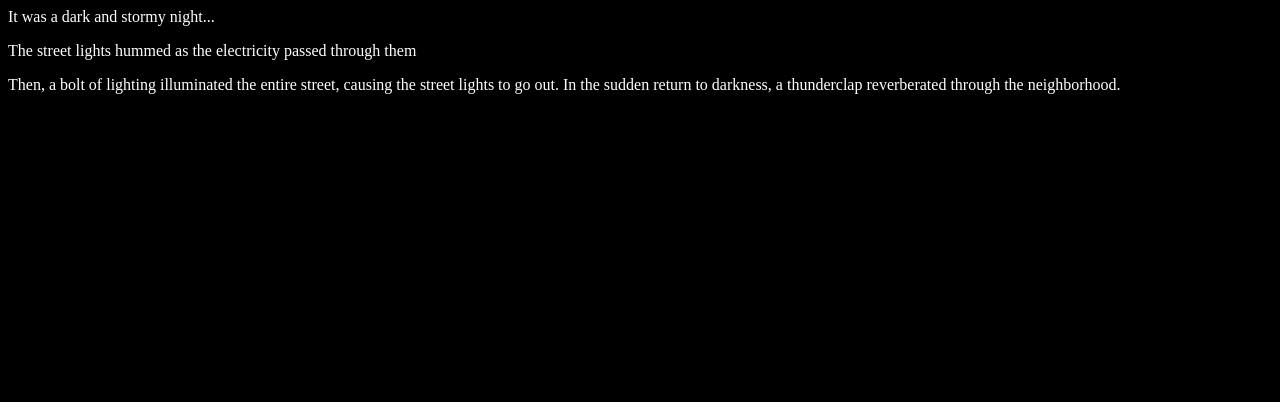
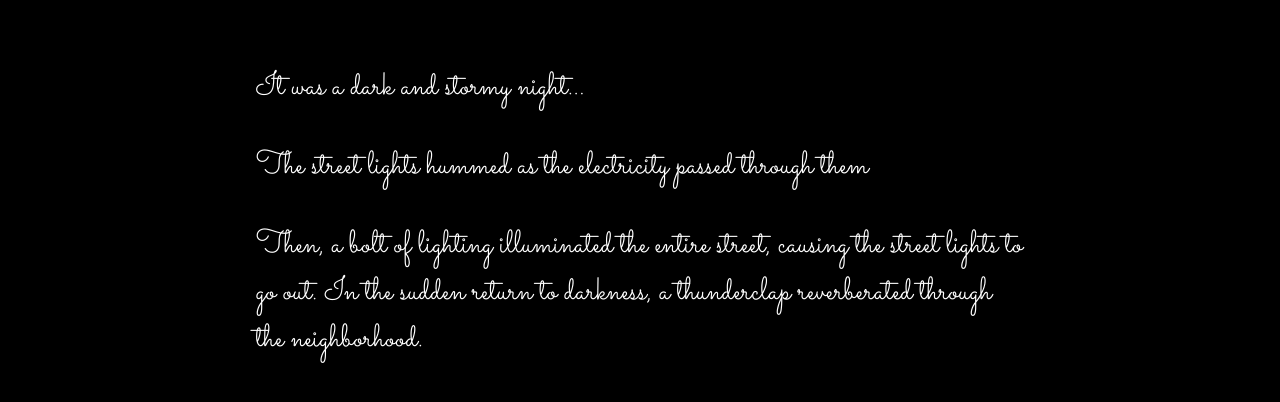
Before and after one commit to crazyblue83/fireside-story, a plain HTML site: page index.html in a window 1280 px wide. Drawn offline with Linux system fonts and the light colour scheme.

Commit message:
added font Sacramento to CSS

```diff
--- a/index.html
+++ b/index.html
@@ -1,6 +1,6 @@
 <html>
   <head>
-    <link rel="stylesheet" type="text/css" href="style.css">
+    <link rel="stylesheet" type="text/css" href="style.css">  <link href="https://fonts.googleapis.com/css?family=Sacramento" rel="stylesheet">
   </head>
   <body>
     <p>It was a dark and stormy night...</p>
--- a/style.css
+++ b/style.css
@@ -1,4 +1,9 @@
 body {
   color: white;
   background-color: black;
+  font-family: 'Sacramento', cursive;
+  font-size: 32px;
+  margin-top: 5%;
+  margin-left: 20%;
+  margin-right: 20%;
 }
```
